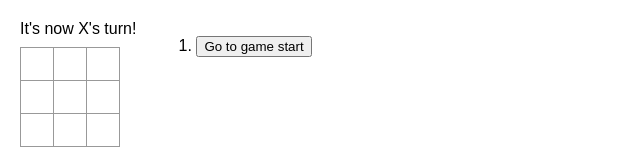
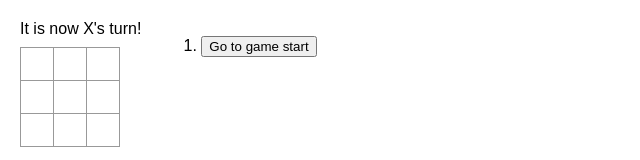
Before and after one commit to chadhindsight/react-tac-toe, a React (Vite) app: page / in a window 1280 px wide. Shown: the top 160 px of the page, without its empty margins (0-640 px from the left). Built offline with nearby package versions, Linux system fonts and the light colour scheme.

Commit message:
Update the "is next" message

```diff
--- a/src/App.jsx
+++ b/src/App.jsx
@@ -27,7 +27,7 @@ function Board({ xIsNext, squares, onPlay }) {
   if (winner) {
     status = `The winner is: ${winner}!`;
   } else {
-    status = `It's now ${xIsNext ? "X" : "O"}'s turn!`;
+    status = `It is now ${xIsNext ? "X" : "O"}'s turn!`;
   }
   return (
     <>
```
